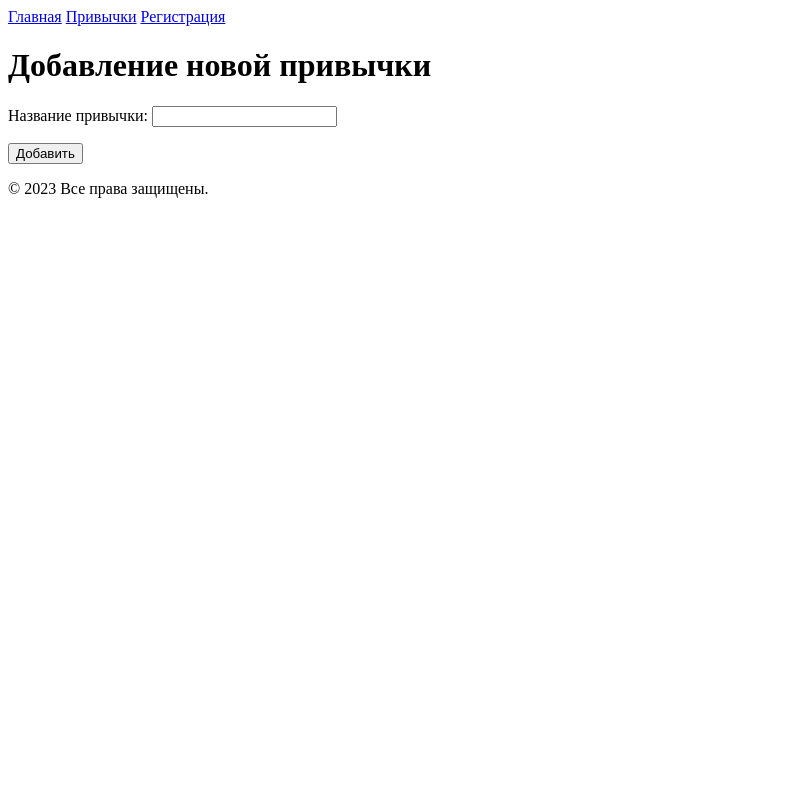
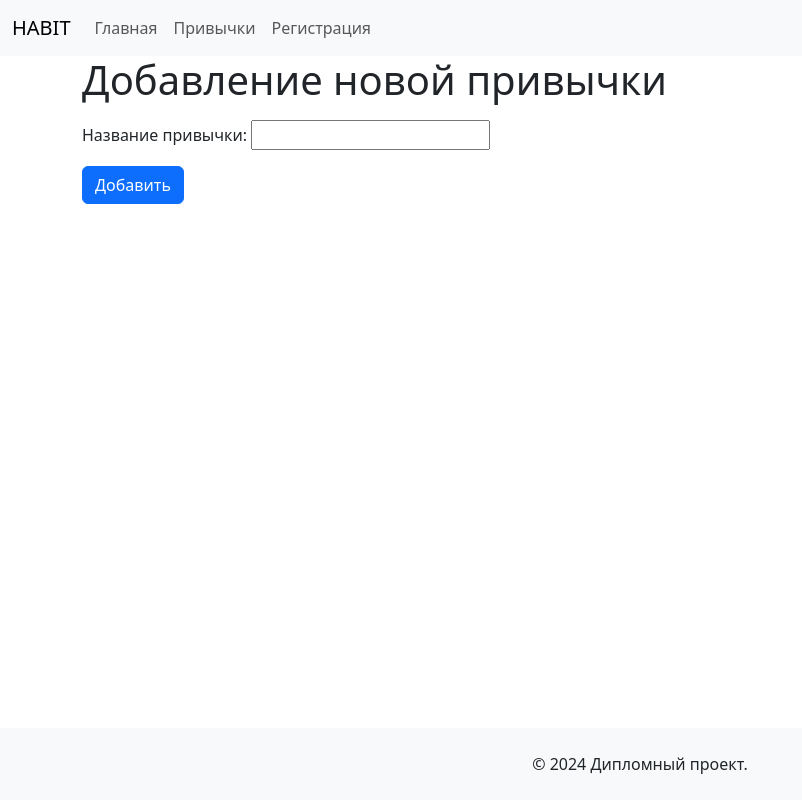
Before and after one commit to yuriselemin/HABIT_BS_GR_US, a Django app: page /add-habit/ in a window 1280 px wide. Shown: the whole page, without its empty margins (0-802 px from the left). Run offline with Django 5.2, Linux system fonts and the light colour scheme; the visitor is signed in with stand-in values (Sample User, id 1).

Commit message:
BOOTSTRAP_5HOME

```diff
--- a/habit_tracker/templates/add_habit.html
+++ b/habit_tracker/templates/add_habit.html
@@ -2,39 +2,60 @@
 <html lang="ru">
 <head>
     <meta charset="UTF-8">
+    <meta name="viewport" content="width=device-width, initial-scale=1">
     <title>Добавить привычку</title>
+    <!-- Add Bootstrap CSS -->
+    <link href="https://cdn.jsdelivr.net/npm/bootstrap@5.3.0/dist/css/bootstrap.min.css" rel="stylesheet">
 </head>
 <body>
 <!-- Хедер -->
-    <header>
-        <nav>
-            <a href="{% url 'welcome' %}">Главная</a>
-            <a href="{% url 'home' %}">Привычки</a>
-            <a href="{% url 'register' %}">Регистрация</a>
-        </nav>
+<header class="navbar navbar-expand-lg navbar-light bg-light">
+    <div class="container-fluid">
+        <a class="navbar-brand" href="{% url 'welcome' %}">HABIT</a>
+        <button class="navbar-toggler" type="button" data-bs-toggle="collapse" data-bs-target="#navbarNav"
+                aria-controls="navbarNav" aria-expanded="false" aria-label="Toggle navigation">
+            <span class="navbar-toggler-icon"></span>
+        </button>
+        <div class="collapse navbar-collapse justify-content-left " id="navbarNav">
+            <ul class="navbar-nav ">
+                <li class="nav-item">
+                    <a class="nav-link" href="{% url 'welcome' %}">Главная</a>
+                </li>
+                <li class="nav-item">
+                    <a class="nav-link" href="{% url 'home' %}">Привычки</a>
+                </li>
+                <li class="nav-item">
+                    <a class="nav-link" href="{% url 'register' %}">Регистрация</a>
+                </li>
+            </ul>
+        </div>
+    </div>
 </header>
 
 <!-- Основной контент -->
 <div class="container">
     <h1>Добавление новой привычки</h1>
     {% if messages %}
-        <ul class="messages">
+    <ul class="messages list-group">
         {% for message in messages %}
-                <li>{% if message.tags %} class="{{ message.tags }}"{% endif %}>{{ message }}</li>
+        <li class="list-group-item {% if message.tags %}{{ message.tags }}{% endif %}">{{ message }}</li>
         {% endfor %}
     </ul>
     {% endif %}
 
-    <form method="post">
+    <form method="post" class="mt-3">
         {% csrf_token %}
         {{ form.as_p }}
-        <button type="submit">Добавить</button>
+        <button type="submit" class="btn btn-primary">Добавить</button>
     </form>
 </div>
 
 <!-- Футер -->
-    <footer>
-        <p>© 2023 Все права защищены.</p>
+<footer class="bg-light text-center text-lg-start fixed-bottom">
+    <div class="text-center p-4">
+        © 2024 Дипломный проект.
+    </div>
 </footer>
+<script src="https://cdn.jsdelivr.net/npm/bootstrap@5.3.0/dist/js/bootstrap.bundle.min.js"></script>
 </body>
 </html>
```
Also changed, not shown: habit_tracker/templates/daily_progress.html (+33 -12 lines). Lines whose indentation alone changed are shown as unchanged.
